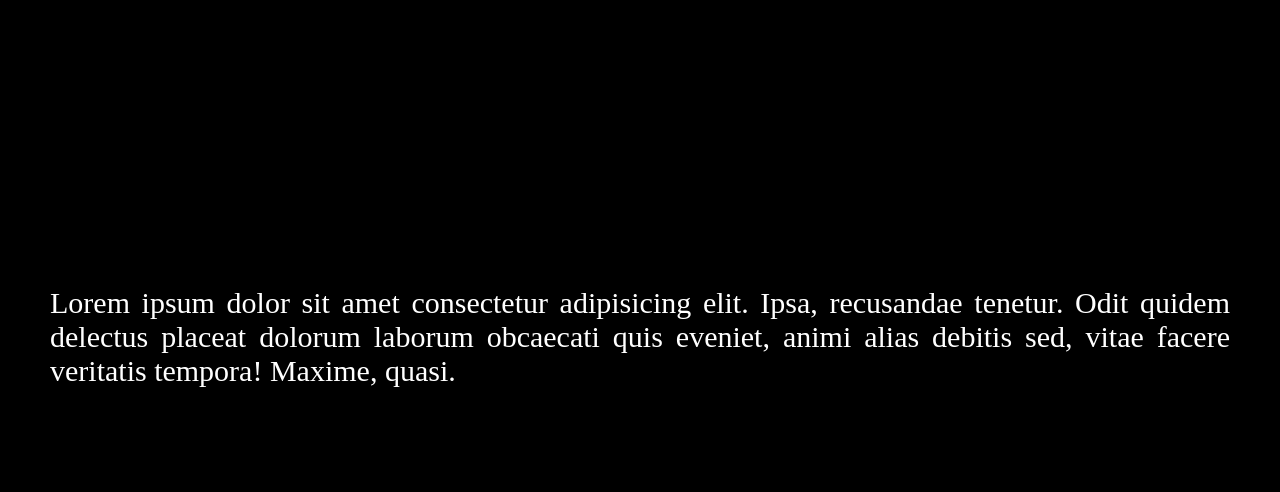
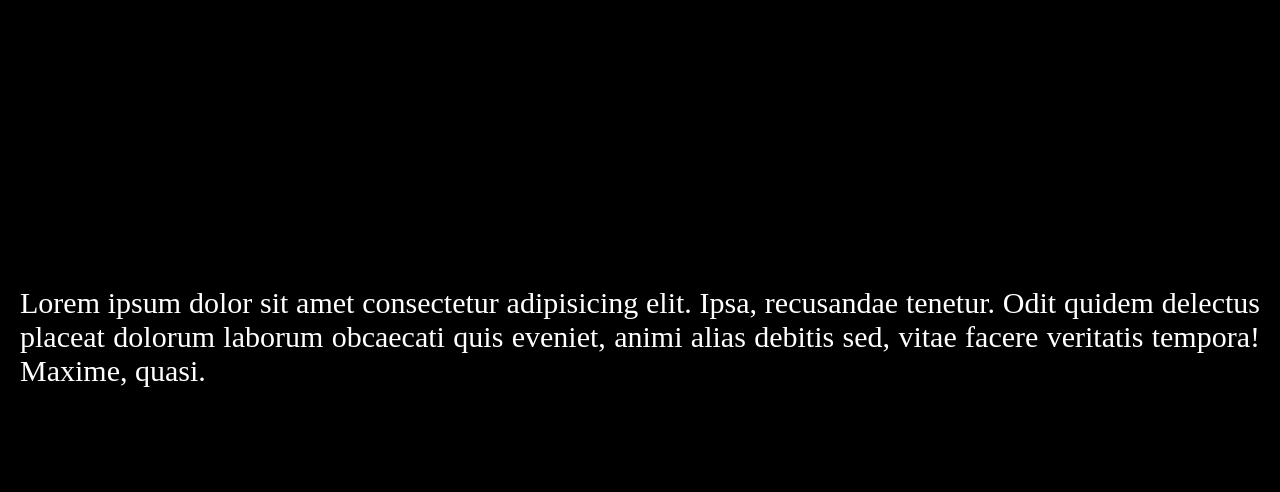
Before and after one commit to caiorx1000/fome-socialismo, a plain HTML site: page index.html in a window 1280 px wide. Shown: the part 308-800 px from the top of the page. Drawn offline with Linux system fonts and the light colour scheme.

Commit message:
inserindo arquivos index e css

```diff
--- a/style.css
+++ b/style.css
@@ -6,13 +6,15 @@
 body{
     background-color: #000000;
     color: #fff;
-    margin: 50px;
+    margin: 50px auto;
 }
 h2{
+    padding: 20px;
     text-align: center;
     font-size: 70px;
 }
 p{
+    padding: 20px;
     font-size: 30px;
     text-align: justify;
 }
```
